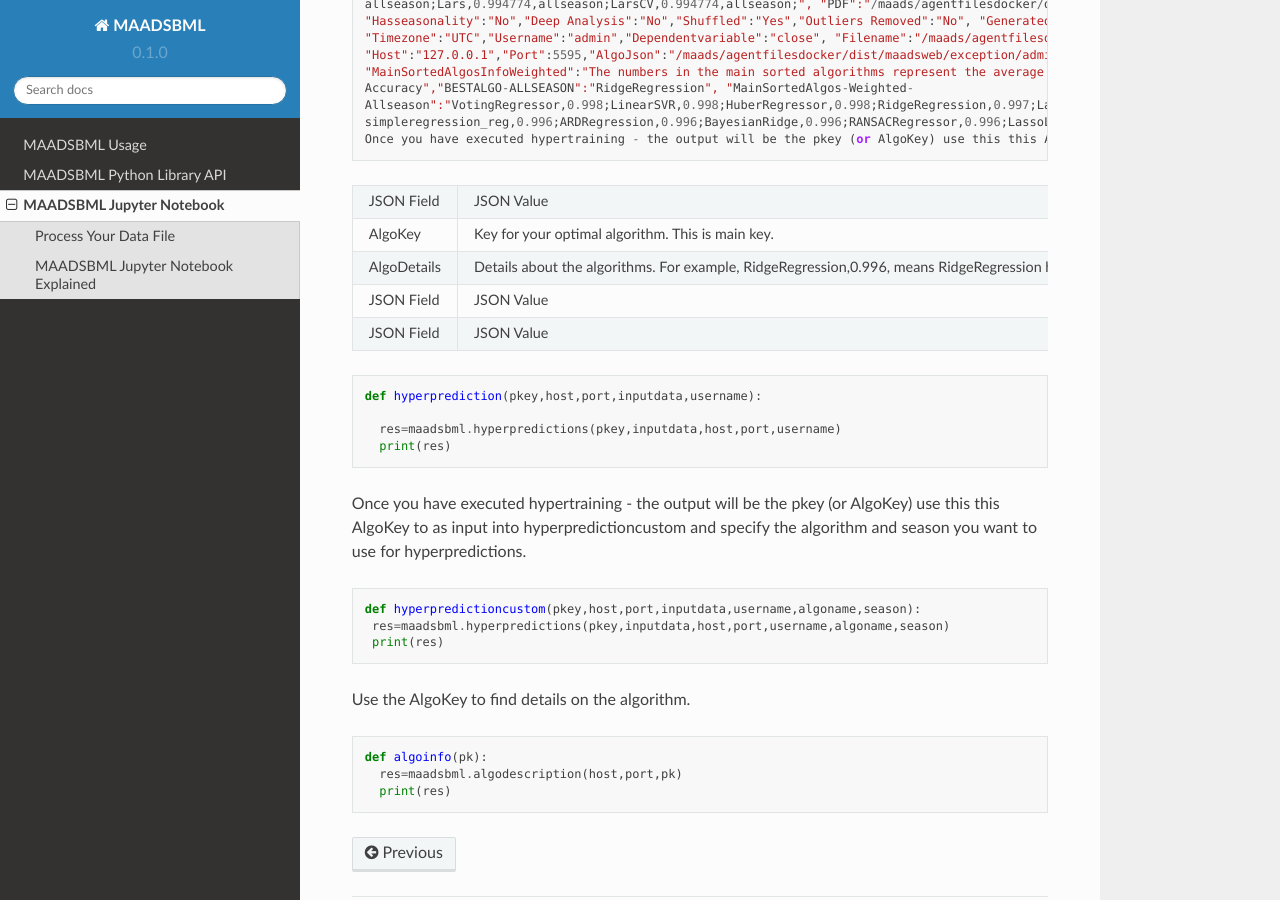
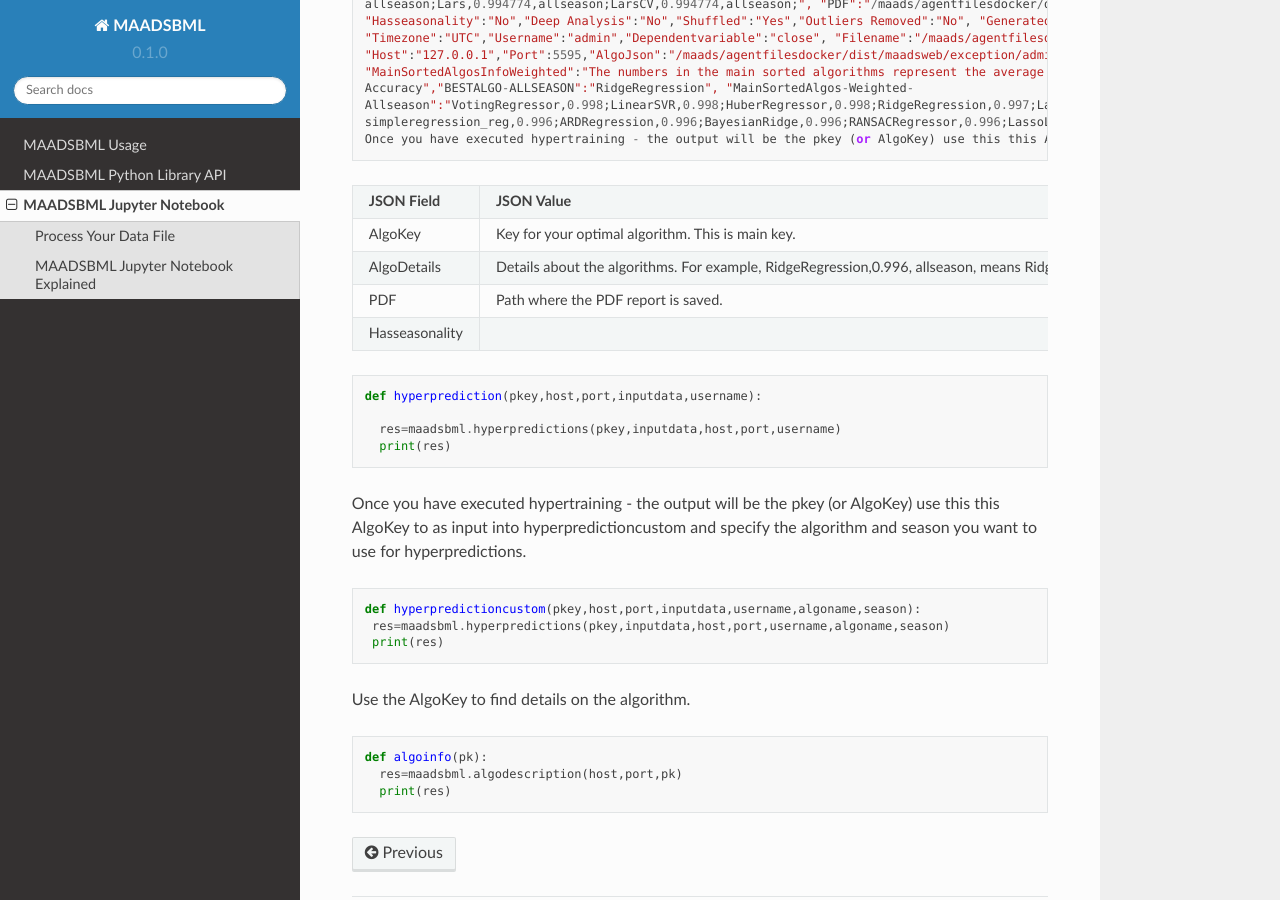
Before and after one commit to smaurice101/maadsbml, a Sphinx documentation site: the page built from docs/source/maadsbmlnotebook.rst, in a window 1280 px wide and 900 px high, scrolled down 2488 px. Built offline with Sphinx 7.4.7 and the Read the Docs theme 2.0.0, drawn with Linux system fonts in a browser that asks for light colours.

Commit message:
Update maadsbmlnotebook.rst

```diff
--- a/docs/source/maadsbmlnotebook.rst
+++ b/docs/source/maadsbmlnotebook.rst
@@ -149,16 +149,17 @@
 
 .. list-table::
 
-   * - JSON Field
-     - JSON Value
+   * - **JSON Field**
+     - **JSON Value**
    * - AlgoKey
      - Key for your optimal algorithm.  This is main key.
    * - AlgoDetails
-     - Details about the algorithms. For example, RidgeRegression,0.996, means RidgeRegression has a MAPE (Mean Absolute Percentage Error) of 0.996
-   * - JSON Field
-     - JSON Value
-   * - JSON Field
-     - JSON Value
+     - Details about the algorithms. For example, RidgeRegression,0.996, allseason, means RidgeRegression has a MAPE (Mean Absolute Percentage Error) of 0.996
+       with allseason (seasonality ignored).
+   * - PDF
+     - Path where the PDF report is saved.
+   * - Hasseasonality
+     -
 
 
 .. code-block::
```
